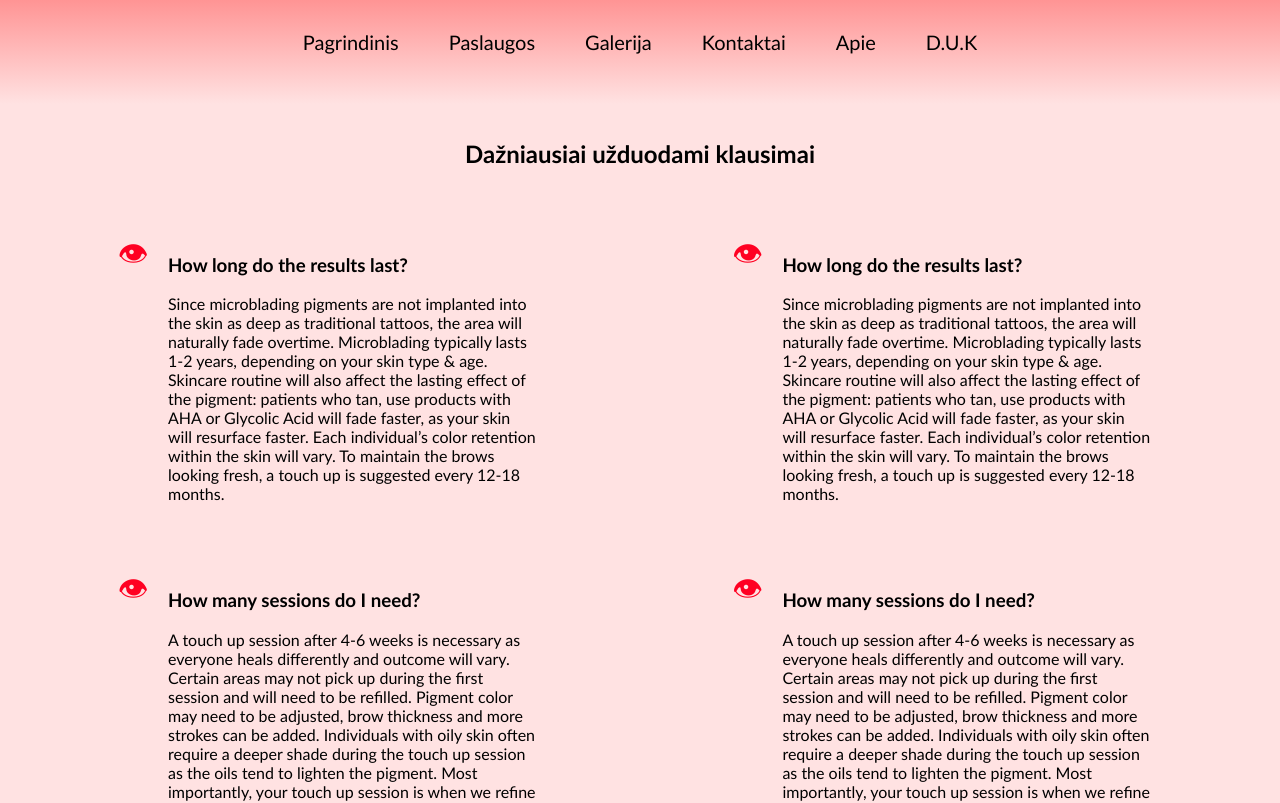
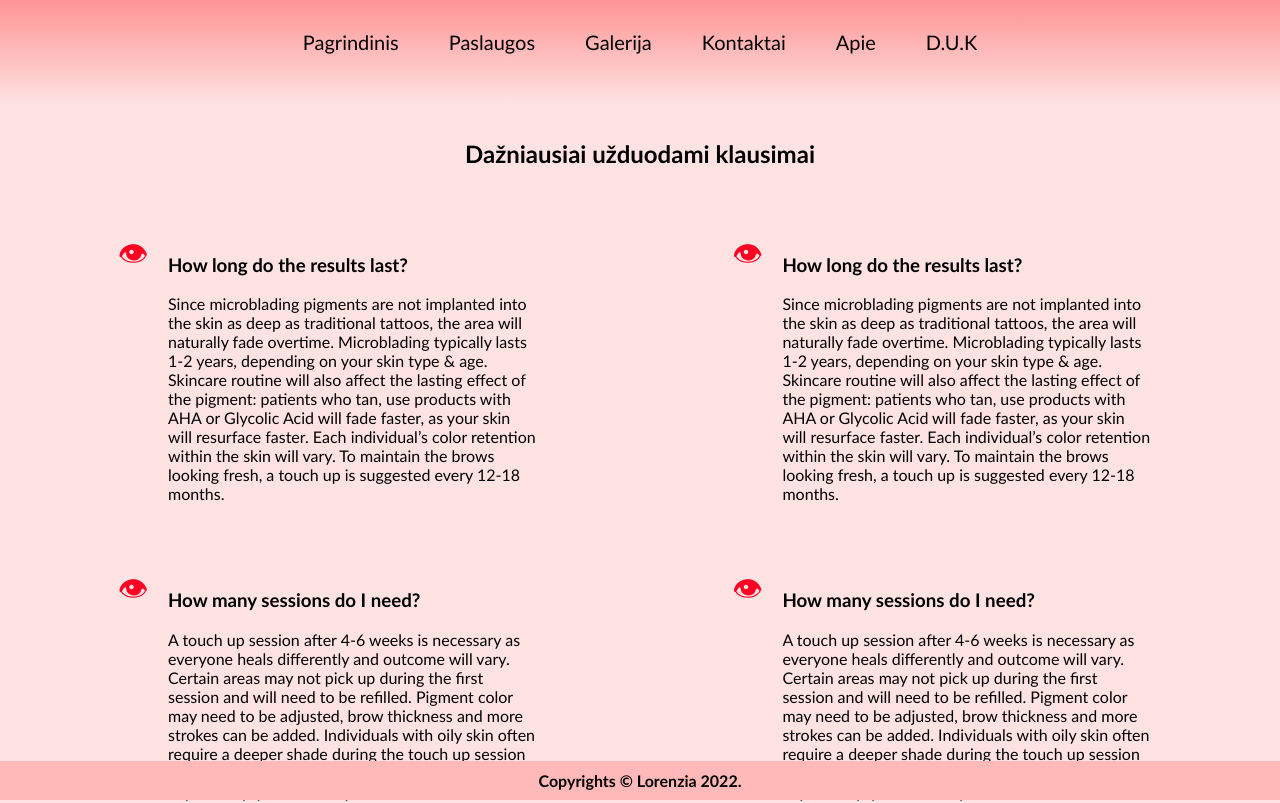
Before and after one commit to ArminasStrolys/react-projects, a React (Create React App) app in the folder eyebrow-portfolio-site/: page /faq in a window 1280 px wide. Shown: the top 803 px of the page. Built offline with nearby package versions, Linux system fonts and the light colour scheme.

Commit message:
Fixed all footers

```diff
--- a/eyebrow-portfolio-site/src/components/about/About.jsx
+++ b/eyebrow-portfolio-site/src/components/about/About.jsx
@@ -3,6 +3,7 @@ import profile from '../../images/portrait.jpg';
 
 export default function About() {
   return (
+    <div>
       <div className="about">
         <h2>Apie mus</h2>
         <div>
@@ -12,39 +13,43 @@ export default function About() {
             <p>
               Lorem ipsum dolor sit amet consectetur adipisicing elit.
               Consequuntur rem doloremque saepe voluptatum culpa. Cumque aliquid
-            praesentium deserunt quasi nihil deleniti excepturi cum soluta velit
-            dolores iure doloribus, quas libero tempore inventore voluptatem
-            reprehenderit. Totam in, consequatur debitis minima ducimus impedit
-            dolorum distinctio consequuntur sed accusamus, maiores placeat autem
-            rerum!
+              praesentium deserunt quasi nihil deleniti excepturi cum soluta
+              velit dolores iure doloribus, quas libero tempore inventore
+              voluptatem reprehenderit. Totam in, consequatur debitis minima
+              ducimus impedit dolorum distinctio consequuntur sed accusamus,
+              maiores placeat autem rerum!
             </p>
             <p>
-            Lorem ipsum dolor sit amet consectetur adipisicing elit. Dicta sunt
-            necessitatibus natus officia, soluta magnam beatae eligendi. Porro
-            consequatur totam quos earum a, blanditiis iusto.
+              Lorem ipsum dolor sit amet consectetur adipisicing elit. Dicta
+              sunt necessitatibus natus officia, soluta magnam beatae eligendi.
+              Porro consequatur totam quos earum a, blanditiis iusto.
             </p>
             <p>
-            Lorem ipsum dolor sit amet consectetur adipisicing elit. Voluptatum
-            quisquam tempora eaque nostrum veritatis! Officia repellat ipsa
-            laborum voluptatem quidem, tenetur provident voluptate hic
-            consectetur inventore sint molestias commodi eum, similique nemo
-            praesentium ducimus. Suscipit.
+              Lorem ipsum dolor sit amet consectetur adipisicing elit.
+              Voluptatum quisquam tempora eaque nostrum veritatis! Officia
+              repellat ipsa laborum voluptatem quidem, tenetur provident
+              voluptate hic consectetur inventore sint molestias commodi eum,
+              similique nemo praesentium ducimus. Suscipit.
             </p>
             <p>
-            Lorem ipsum dolor sit amet consectetur, adipisicing elit. Reiciendis
-            quae molestias cupiditate. Error odio dicta sunt sint culpa labore
-            aspernatur.
+              Lorem ipsum dolor sit amet consectetur, adipisicing elit.
+              Reiciendis quae molestias cupiditate. Error odio dicta sunt sint
+              culpa labore aspernatur.
             </p>
             <p>
               Lorem ipsum dolor sit amet, consectetur adipisicing elit. Laborum
               natus ducimus quia maiores. Debitis, numquam.
             </p>
             <p>
-            Lorem, ipsum dolor sit amet consectetur adipisicing elit. Suscipit,
-            nesciunt.
+              Lorem, ipsum dolor sit amet consectetur adipisicing elit.
+              Suscipit, nesciunt.
             </p>
           </article>
         </div>
       </div>
+      <footer className="footer-gallery-about-faq">
+        Copyrights © Lorenzia 2022.
+      </footer>
+    </div>
   );
 }
--- a/eyebrow-portfolio-site/src/components/contacts/Contacts.jsx
+++ b/eyebrow-portfolio-site/src/components/contacts/Contacts.jsx
@@ -11,6 +11,7 @@ const Contacts = () => {
   };
 
   return (
+    <div>
       <div className="contacts">
         <h2>Kontaktai</h2>
         <div>
@@ -88,6 +89,10 @@ const Contacts = () => {
           </div>
         </div>
       </div>
+      <footer className="footer-home-services-contacts">
+        Copyrights © Lorenzia 2022.
+      </footer>
+    </div>
   );
 };
 
--- a/eyebrow-portfolio-site/src/components/faq/FAQ.jsx
+++ b/eyebrow-portfolio-site/src/components/faq/FAQ.jsx
@@ -2,6 +2,7 @@ import React from 'react';
 
 export default function FAQ() {
   return (
+    <div>
       <div className="faq">
         <p>DUK</p>
         <h2>Dažniausiai užduodami klausimai</h2>
@@ -19,8 +20,8 @@ export default function FAQ() {
                   lasting effect of the pigment: patients who tan, use products
                   with AHA or Glycolic Acid will fade faster, as your skin will
                   resurface faster. Each individual’s color retention within the
-                skin will vary. To maintain the brows looking fresh, a touch up
-                is suggested every 12-18 months.
+                  skin will vary. To maintain the brows looking fresh, a touch
+                  up is suggested every 12-18 months.
                 </p>
               </li>
               <li>
@@ -30,11 +31,11 @@ export default function FAQ() {
                   heals differently and outcome will vary. Certain areas may not
                   pick up during the first session and will need to be refilled.
                   Pigment color may need to be adjusted, brow thickness and more
-                strokes can be added. Individuals with oily skin often require a
-                deeper shade during the touch up session as the oils tend to
-                lighten the pigment. Most importantly, your touch up session is
-                when we refine your brows to ensure it looks perfect and retains
-                the color for the whole year.
+                  strokes can be added. Individuals with oily skin often require
+                  a deeper shade during the touch up session as the oils tend to
+                  lighten the pigment. Most importantly, your touch up session
+                  is when we refine your brows to ensure it looks perfect and
+                  retains the color for the whole year.
                 </p>
               </li>
               <li>
@@ -43,9 +44,9 @@ export default function FAQ() {
                   A typical appointment is around two hours, but the actual
                   Permanent Makeup/Microblading only happens in the last 30-45
                   minutes. The drawing is the most tedious part and the huge
-                majority of the session. It takes around 30 minutes per patient
-                just to consult on shape and size. We then draw the brows on
-                before performing the actual procedure.
+                  majority of the session. It takes around 30 minutes per
+                  patient just to consult on shape and size. We then draw the
+                  brows on before performing the actual procedure.
                 </p>
               </li>
             </ul>
@@ -62,8 +63,8 @@ export default function FAQ() {
                   lasting effect of the pigment: patients who tan, use products
                   with AHA or Glycolic Acid will fade faster, as your skin will
                   resurface faster. Each individual’s color retention within the
-                skin will vary. To maintain the brows looking fresh, a touch up
-                is suggested every 12-18 months.
+                  skin will vary. To maintain the brows looking fresh, a touch
+                  up is suggested every 12-18 months.
                 </p>
               </li>
               <li>
@@ -73,11 +74,11 @@ export default function FAQ() {
                   heals differently and outcome will vary. Certain areas may not
                   pick up during the first session and will need to be refilled.
                   Pigment color may need to be adjusted, brow thickness and more
-                strokes can be added. Individuals with oily skin often require a
-                deeper shade during the touch up session as the oils tend to
-                lighten the pigment. Most importantly, your touch up session is
-                when we refine your brows to ensure it looks perfect and retains
-                the color for the whole year.
+                  strokes can be added. Individuals with oily skin often require
+                  a deeper shade during the touch up session as the oils tend to
+                  lighten the pigment. Most importantly, your touch up session
+                  is when we refine your brows to ensure it looks perfect and
+                  retains the color for the whole year.
                 </p>
               </li>
               <li>
@@ -86,14 +87,18 @@ export default function FAQ() {
                   A typical appointment is around two hours, but the actual
                   Permanent Makeup/Microblading only happens in the last 30-45
                   minutes. The drawing is the most tedious part and the huge
-                majority of the session. It takes around 30 minutes per patient
-                just to consult on shape and size. We then draw the brows on
-                before performing the actual procedure.
+                  majority of the session. It takes around 30 minutes per
+                  patient just to consult on shape and size. We then draw the
+                  brows on before performing the actual procedure.
                 </p>
               </li>
             </ul>
           </article>
         </div>
       </div>
+      <footer className="footer-gallery-about-faq">
+        Copyrights © Lorenzia 2022.
+      </footer>
+    </div>
   );
 }
--- a/eyebrow-portfolio-site/src/components/gallery/Gallery.jsx
+++ b/eyebrow-portfolio-site/src/components/gallery/Gallery.jsx
@@ -7,19 +7,27 @@ const Gallery = () => {
   const images = [eyes1, eyes1, eyes1, eyes1, eyes1, eyes1];
   //
   return (
+    <div>
       <div className="gallery">
         <h2>Galerija</h2>
         <div className="image-collection">
           {images.map((e) => {
             return (
               <Zoom>
-              <img src={e} alt="Woman eyebrows after and before in this pic" />
+                <img
+                  src={e}
+                  alt="Woman eyebrows after and before in this pic"
+                />
               </Zoom>
             );
           })}
         </div>
         <div className="empty-div"></div>
       </div>
+      <footer className="footer-gallery-about-faq">
+        Copyrights © Lorenzia 2022.
+      </footer>
+    </div>
   );
 };
 
--- a/eyebrow-portfolio-site/src/components/services/Services.jsx
+++ b/eyebrow-portfolio-site/src/components/services/Services.jsx
@@ -5,6 +5,7 @@ import Henna from './service/Henna';
 
 const PricesAndServices = () => {
   return (
+    <div>
       <div className="services">
         <div>
           <h2>Paslaugos</h2>
@@ -40,6 +41,10 @@ const PricesAndServices = () => {
           </table>
         </div>
       </div>
+      <footer className="footer-home-services-contacts">
+        Copyrights © Lorenzia 2022.
+      </footer>
+    </div>
   );
 };
 
--- a/eyebrow-portfolio-site/src/style/_gallery.scss
+++ b/eyebrow-portfolio-site/src/style/_gallery.scss
@@ -17,3 +17,13 @@ h2{
     width: 400px;
   }
 }
+.footer-gallery-about-faq{
+  position: absolute;
+  width: 100%;
+  bottom: 0;
+  text-align: center;
+  background-color: #ffb9b9;
+  padding: 10px;
+  font-weight: 600;
+  box-sizing: border-box;
+}
--- a/eyebrow-portfolio-site/src/style/_home.scss
+++ b/eyebrow-portfolio-site/src/style/_home.scss
@@ -56,4 +56,7 @@ h2{
 .footer-home-services-contacts{
     position: relative;
     text-align: center;
+    background-color: #ffb9b9;
+    padding: 10px;
+    font-weight: 600;
 }
--- a/eyebrow-portfolio-site/src/style/_navi.scss
+++ b/eyebrow-portfolio-site/src/style/_navi.scss
@@ -22,12 +22,6 @@
     }
   }
 }
-// .active-link{
-//   color: rgb(255, 77, 77);
-//   // .nav-bar a{
-//   //   color: rgb(255, 74, 74);
-//   // }
-// }
 .inactive-link{
   color: $black_color;
 }
```
Lines whose indentation alone changed are shown as unchanged.
